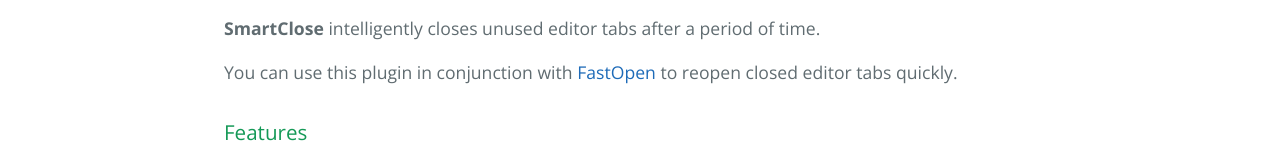
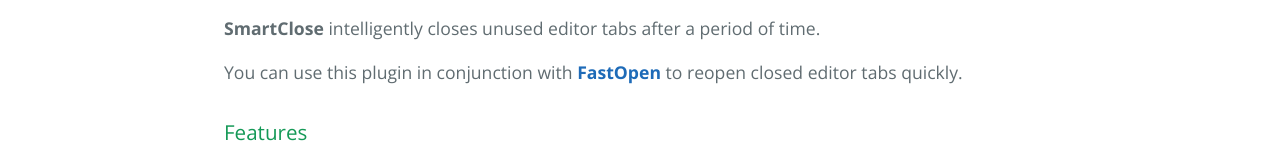
Before and after one commit to mystilleef/eclipse-smartclose, a plain HTML site: page index.html in a window 1280 px wide. Shown: the part 470-620 px from the top of the page. Drawn offline with nearby package versions, Linux system fonts and the light colour scheme.

Commit message:
Emphasize FastOpen URL

```diff
--- a/index.html
+++ b/index.html
@@ -25,7 +25,7 @@
 <p><strong>SmartClose</strong> intelligently closes unused editor tabs after a period of time.</p>
 
 <p>You can use this plugin in conjunction with
-<a href="https://mystilleef.github.io/eclipse4-fastopen/">FastOpen</a> to
+<a href="https://mystilleef.github.io/eclipse4-fastopen/"><strong>FastOpen</strong></a> to
 reopen closed editor tabs quickly.</p>
 
 <h3>
```
